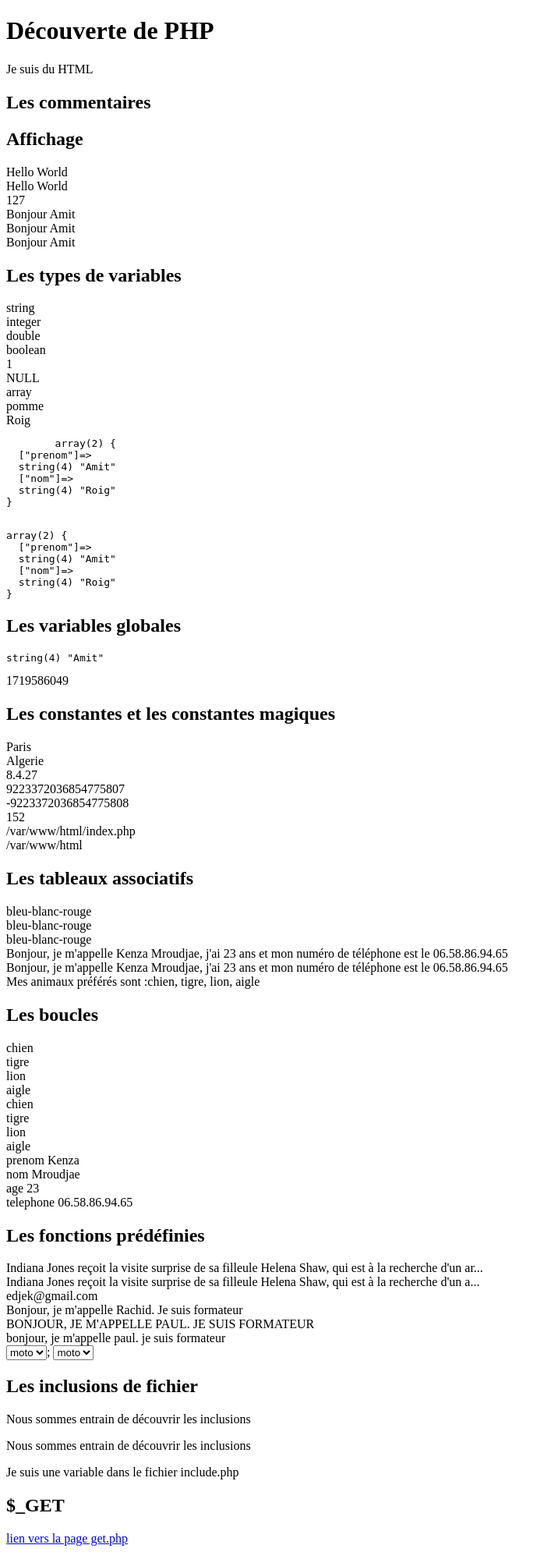
After one commit to Trykxx/php, a PHP site: page / in a window 1280 px wide. The commit adds this page. Shown: the whole page at 78% size, without its empty margins (0-707 px from the left). Run offline with PHP 8.4, Linux system fonts and the light colour scheme.

Commit message:
inclusions

```diff
--- /dev/null
+++ b/inclusion/config/config.php
@@ -0,0 +1,3 @@
+<?php
+
+?>
--- /dev/null
+++ b/inclusion/template/footer.php
@@ -0,0 +1,6 @@
+<footer>
+Un footer
+</footer>
+
+</body>
+</html>
--- /dev/null
+++ b/inclusion/texte.txt
@@ -0,0 +1,5 @@
+2 pages contact et accueil
+j'ai le meme header et le meme footer
+decouper et faire des inclusions pour eviter mes repetitions sauf que dans les deux pages je veux un titre différent :
+Bienvenue sur la page d'accueil,
+Bienvenue sur la page contact.
--- /dev/null
+++ b/introduction/include.php
@@ -0,0 +1,5 @@
+<?php
+    $doranco = 'Je suis une variable dans le fichier include.php'
+?>
+
+<p>Nous sommes entrain de découvrir les inclusions</p>
--- a/index.php
+++ b/introduction/index.php
@@ -228,9 +228,9 @@
 
     //extraire 100 premier caractere suivi de ...
 
-echo substr($texte,0,100) . '...' . '<br>';
+    echo substr($texte, 0, 100) . '...' . '<br>';
     // ou
-echo mb_strimwidth($texte,0,100,'...') . '<br>';
+    echo mb_strimwidth($texte, 0, 100, '...') . '<br>';
 
     // Supprime les espaces au début et à la fin de la chaine de caractère
     $mail = '   edjek@gmail.com   ' . '<br>';
@@ -238,7 +238,7 @@
 
     // Remplace une chaine de caractère par une autre Paul par Rachid
     $message = "Bonjour, je m'appelle Paul. Je suis formateur";
-echo str_replace('Paul','Rachid',$message) . '<br>';
+    echo str_replace('Paul', 'Rachid', $message) . '<br>';
 
     // mettre en minuscule $message
     echo strtoupper($message) . '<br>';
@@ -246,8 +246,53 @@
     // mettre en minuscule $message
     echo strtolower($message) . '<br>';
 
+    $vehicules = ['moto','velo','car','bus'];
+    ?>
+
+    <select name="" id="">
+    <?php
+    foreach ($vehicules as $element) { ?>
+        <option value=<?= $element ?>><?= $element ?></option>;
+    <?php } ?>
+    </select>;
+
+<!-- < ? = ouvre un bloc php et un echo en meme temps -->
+
+    <?php
+    echo "<select>";
+    foreach ($vehicules as $element) {
+        echo '<option value ="' . $element . '">' .  $element . '</option>';
+    };
+    echo "</select>"
+    ?>
+
+    <h2>Les inclusions de fichier</h2>
+
+<?php
+
+include './include.php';
+require './include.php';
+
+echo $doranco;
+
+
+echo '<h2>$_GET</h2>'
 
 ?>
+
+<?php
+$nom = 'Roig Menda';
+$nom = urlencode($nom);
+
+$prenom = 'Amit Nicolas';
+$prenom = urlencode($nom);
+
+$adresse = '2 guy de maupassant';
+$adresse = urlencode($nom);
+?>
+
+<a href="./get.php?prenom=Nicolas&nom=Roig&adresse=2 guy de maupassant">lien vers la page get.php</a>
+
 
 
 
```
Also changed, not shown: inclusion/css/style.css (added, +21 -0 lines), inclusion/index.php (added, +11 -0 lines), inclusion/template/header.php (added, +18 -0 lines), inclusion/view/contact.php (added, +12 -0 lines), introduction/get.php (added, +29 -0 lines). Lines whose indentation alone changed are shown as unchanged.
